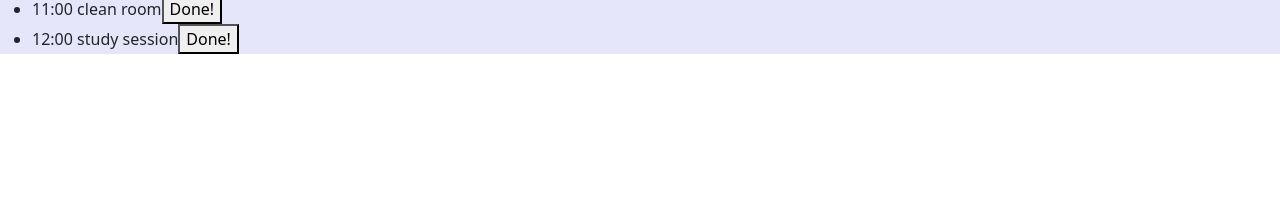
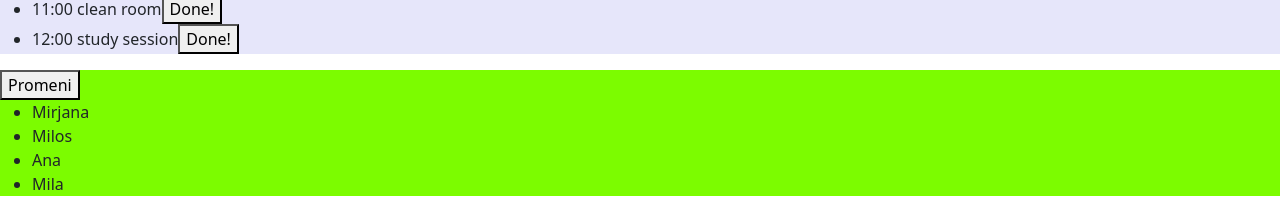
Before and after one commit to MirjanaPanic/learning-app, a React (Create React App) app: page / in a window 1280 px wide. Shown: the part 3918-4127 px from the top of the page. Before the commit the page ends 3988 px from the top, so only its background shows below. Built offline with nearby package versions, Linux system fonts and the light colour scheme.

Commit message:
updating array object property

```diff
--- /dev/null
+++ b/src/components/ArrayUpdate.jsx
@@ -0,0 +1,35 @@
+import { useState } from "react";
+
+export default function Update() {
+  const initialArray = [
+    { id: 1, ime: "Mirjana" },
+    { id: 2, ime: "Milos" },
+    { id: 3, ime: "Ana" },
+    { id: 4, ime: "Mila" },
+  ];
+  const [imena, setImena] = useState(initialArray);
+
+  //zelim da promenim ime elementa sa id=3
+  function handleClick() {
+    setImena(
+      imena.map((i) => {
+        if (i.id === 3) {
+          return { ...i, ime: "Pedja" };
+        } else {
+          return i;
+        }
+      })
+    );
+  }
+
+  return (
+    <div style={{ backgroundColor: "lawngreen" }}>
+      <button onClick={handleClick}> Promeni </button>
+      <ul>
+        {imena.map((i) => {
+          return <li key={i.id}> {i.ime}</li>;
+        })}
+      </ul>
+    </div>
+  );
+}
--- a/src/index.js
+++ b/src/index.js
@@ -19,6 +19,7 @@ import FuncSet from "./components/FunctionalSet";
 import SpreadObj from "./components/ObjectsState";
 import Immer from "./components/Immer";
 import ArrayAdd, { ToDoFor, ToDoMap } from "./components/ArraysState";
+import Update from "./components/ArrayUpdate";
 
 //React ovde u root div u index.html renderuje sve ostalo, sve ove komponente koje se pozivaju u okviru render() funkcije.
 //INITIAL RENDER
@@ -47,6 +48,7 @@ root.render(
     <ArrayAdd />
     <ToDoMap />
     <ToDoFor />
+    <Update />
   </>
   //</React.StrictMode>
 );
```
